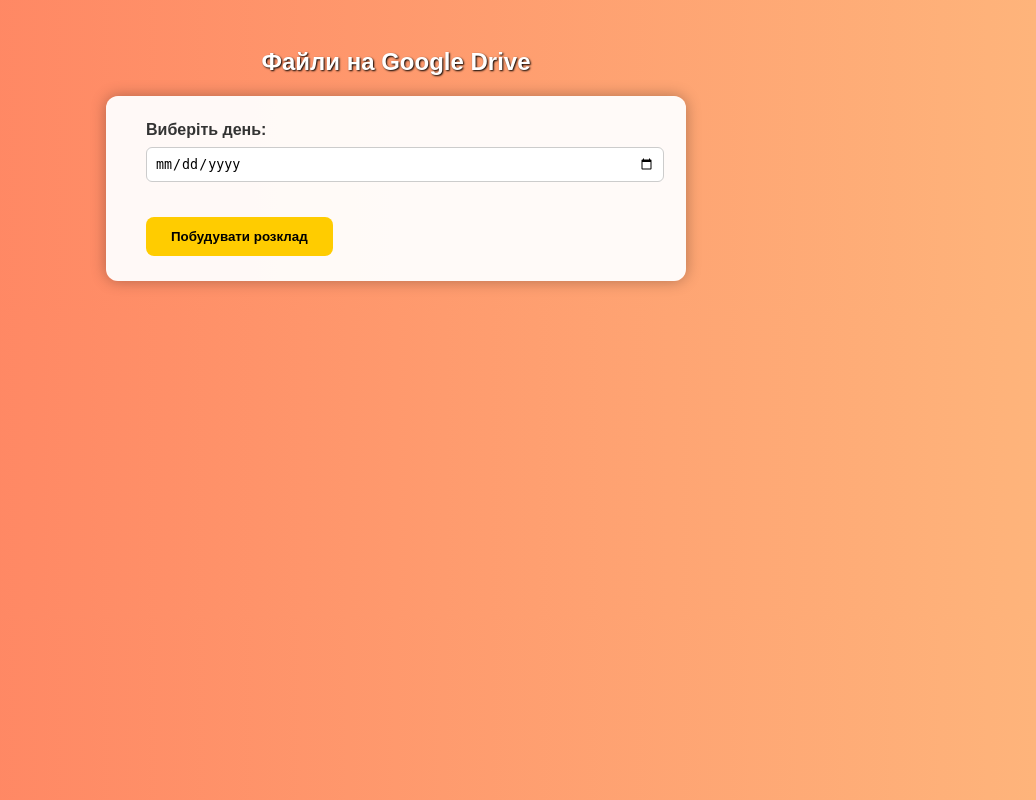
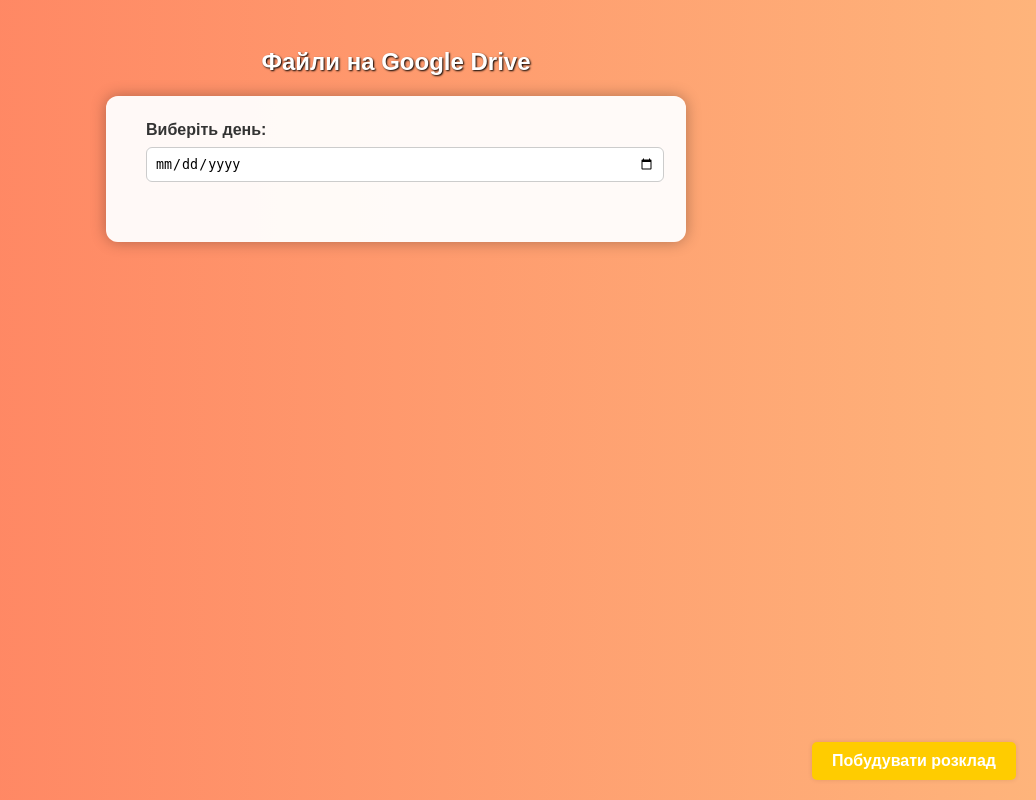
Before and after one commit to Adrian13456/sheldules, a Flask app: template templates/list_files.html in a window 1280 px wide. Shown: the whole page, without its empty margins (244-1280 px from the left). Run offline with Flask 3, Linux system fonts and the light colour scheme; the template is opened without the code that fills it, so the values that code supplies are empty; parts of the project's set-up code (start-up, migrations or seed data) failed here and were passed over.

Commit message:
Зміна кнопки Розклад
Signed-off-by: Adrian13456 <dubenskijadrian@gmail.com>

```diff
--- a/templates/list_files.html
+++ b/templates/list_files.html
@@ -66,6 +66,20 @@
             background-color: #ffd633;
             transform: scale(1.05);
         }
+        button#sheldule {
+            position: fixed;
+            bottom: 20px;
+            right: 20px;
+            z-index: 1000;
+            padding: 10px 20px;
+            font-size: 16px;
+            cursor: pointer;
+            border: none;
+            border-radius: 5px;
+            color: #fff;
+            box-shadow: 0 0 5px rgba(0, 0, 0, 0.1);
+            transition: background-color 0.3s;
+        }
     </style>
 </head>
 <body>
@@ -81,7 +95,7 @@
             </li>
             {% endfor %}
         </ul>
-        <button type="submit">Побудувати розклад</button>
+        <button id="sheldule" type="submit">Побудувати розклад</button>
     </form>
 </body>
 </html>
```
